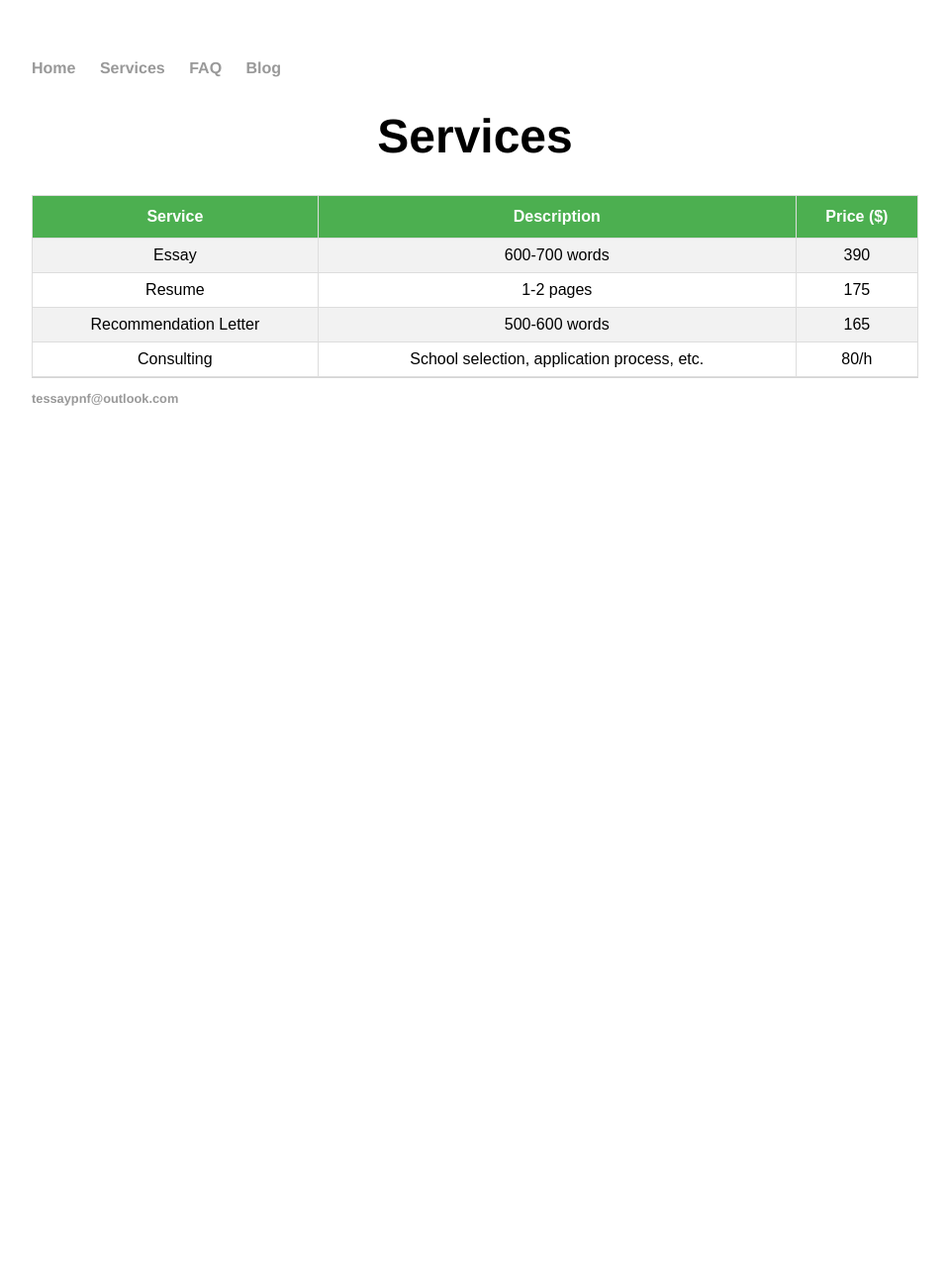
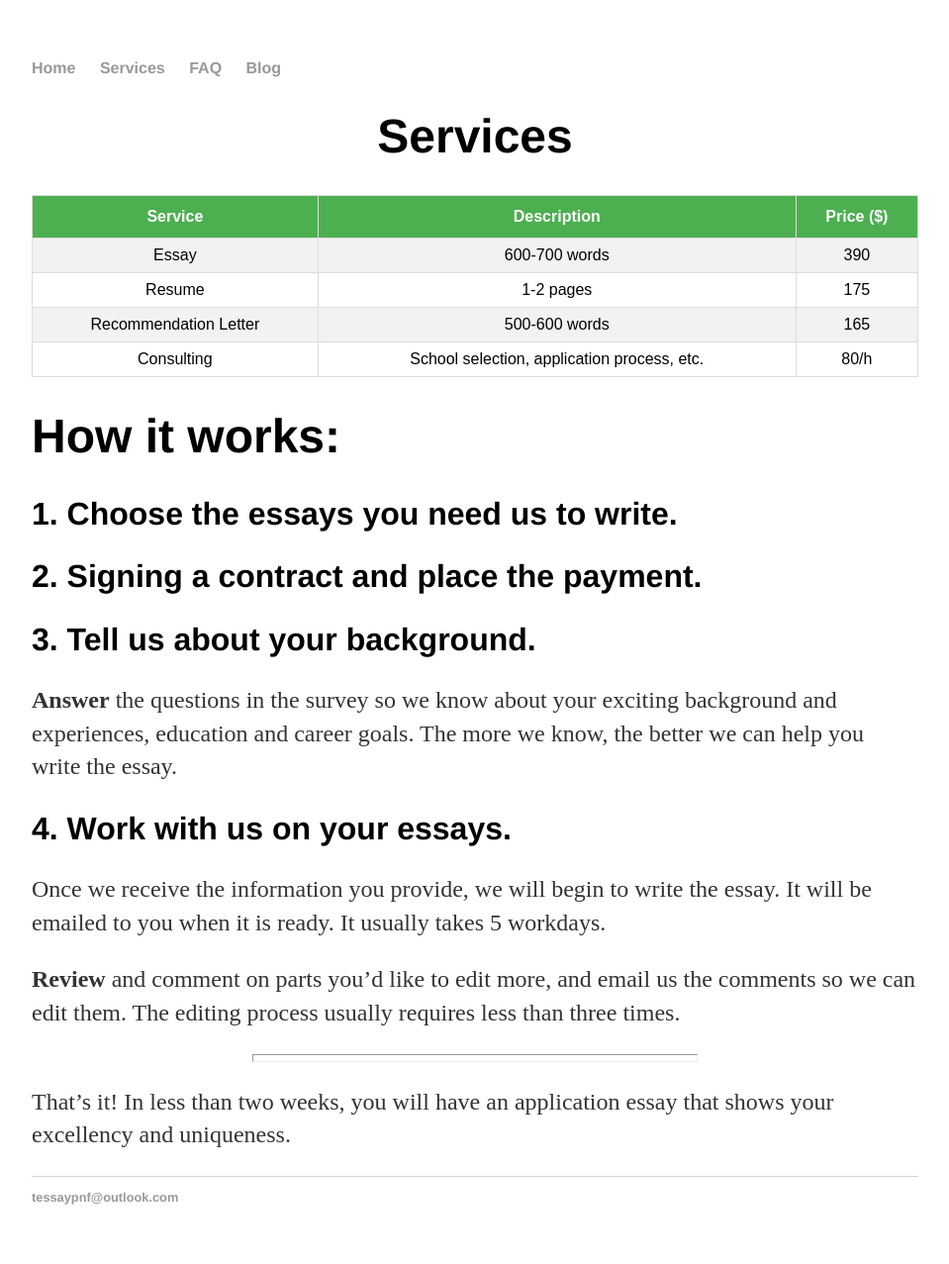
Before and after one commit to RagingTiger/PnFTech.github.io, a Jekyll site: the page built from services/index.html, in a window 1280 px wide. Shown: the whole page at 99% size, without its empty margins (160-1119 px from the left). Built offline with Jekyll 4.4.1, drawn with Linux system fonts in a browser that asks for light colours; before the commit the page ends 900 px from its top, so only the background shows below that.

Commit message:
edited services

```diff
--- a/services/index.html
+++ b/services/index.html
@@ -35,3 +35,26 @@
 		</tr>
 	</table>
 	</div>
+
+	<div>
+		<h1>How it works:</h1>
+		<h2>1. Choose the essays you need us to write.</h2>
+		<h2>2. Signing a contract and place the payment.</h2>
+		<h2>3. Tell us about your background.</h2>
+		<p><b>Answer</b> the questions in the survey so we know about your exciting
+			background and experiences, education and career goals. The more we know,
+			the better we can help you write the essay.</p>
+		<h2>4. Work with us on your essays.</h2>
+		<p>Once we receive the information you provide, we will begin to write the
+			essay. It will be emailed to you when it is ready. It usually takes 5
+			workdays.</p>
+		<p><b>Review</b> and comment on parts you’d like to edit more, and email us
+			the comments so we can edit them. The editing process usually requires
+			less than three times.</p>
+
+
+		<hr width="50%" size="8" align="center">
+
+		<p>That’s it! In less than two weeks, you will have an application essay
+			that shows your excellency and uniqueness.</p>
+	</div>
```
